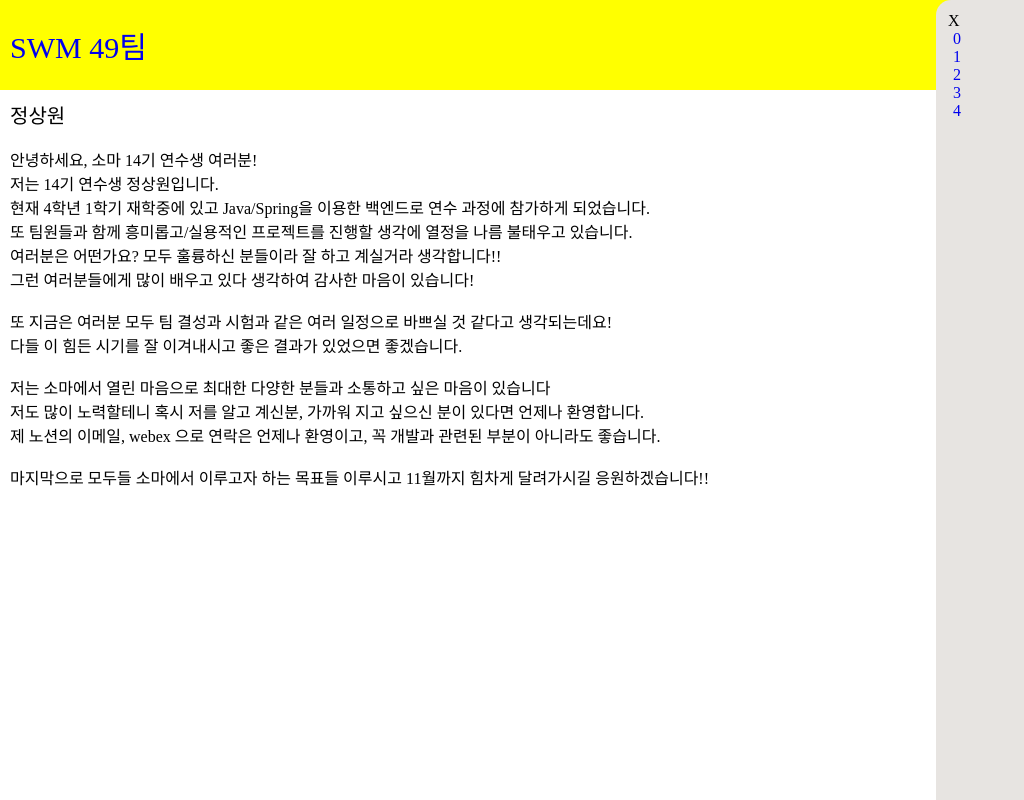
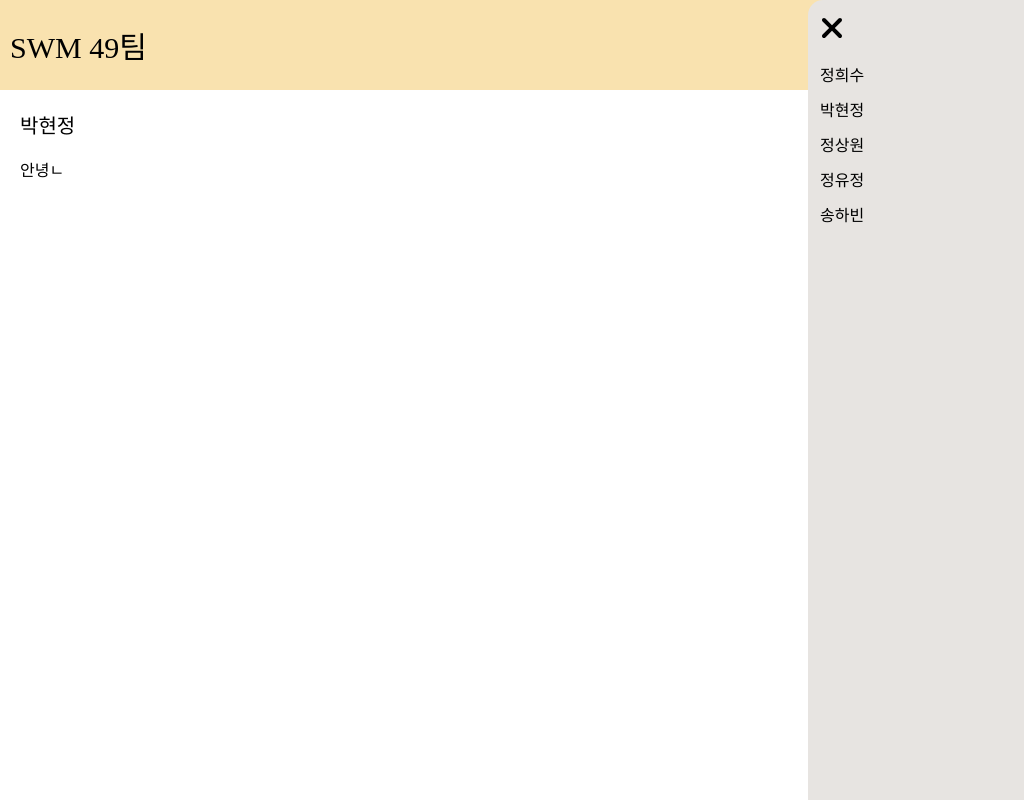
Before and after one commit to heeeesoo/SWM49, a React (Create React App) app: page /info/1 in a window 1280 px wide. Both pictures are taken after a click on the icon 1256 px from the left and 45 px from the top of the page. Shown: the whole page, without its empty margins (0-1024 px from the left). Built offline with nearby package versions, Linux system fonts and the light colour scheme.

Commit message:
feat : hover 기능 추가

```diff
--- a/src/App.js
+++ b/src/App.js
@@ -8,15 +8,22 @@ import { BrowserRouter, Routes, Route } from 'react-router-dom';
 const Container = styled.div`
   margin: -8px;
 `
+
+const StyledBox = styled.div`
+  margin: 20px;
+`
+
 function App() {
   return (
     <Container>
       <BrowserRouter>
         <Header/>
+        <StyledBox>
         <Routes>
           <Route path="/info/:num" element={<Info/>}></Route>
           <Route path="/" element={<Home/>}></Route>
         </Routes>
+        </StyledBox>
       </BrowserRouter>
     </Container>
   );
--- a/src/components/Header.js
+++ b/src/components/Header.js
@@ -2,7 +2,7 @@ import React, { useState } from 'react';
 import styled from "styled-components";
 import { Link } from 'react-router-dom';
 import { FontAwesomeIcon } from "@fortawesome/react-fontawesome";
-import { faBars } from "@fortawesome/free-solid-svg-icons";
+import { faBars, faXmark } from "@fortawesome/free-solid-svg-icons";
 
 const StyledHeader = styled.div`
     display: flex;
@@ -10,22 +10,29 @@ const StyledHeader = styled.div`
     justify-content: space-between;
     height: 70px;
     padding: 10px;
-    background: yellow;
+    background: #F9E2AF;
 `
 
 const StyledTitle = styled(Link)`
     font-size: 30px;
     box-sizing: border-box;
     text-decoration: none;
+    color: black;
+    &:hover{
+        color : gray;
+    }
+`
+
+const StyledName = styled.div`
+    height: 35px;
 `
 
 const StyledInfo = styled(Link)`
     text-decoration: none;
-    padding: 5px;
-`
-
-const ButtonX = styled.div`
-
+    color: black;
+    &:hover{
+        color : gray;
+    }
 `
 
 const SideBarWrap = styled.div`
@@ -34,7 +41,7 @@ const SideBarWrap = styled.div`
     border-radius: 15px 0 0 15px;
     background-color: #e7e4e1;
     height: 100%;
-    width: 80%;
+    width: 90%;
     right: -55%;
     top: 0;
     position: fixed;
@@ -47,7 +54,7 @@ const SideBarWrap = styled.div`
 
 const Header = () => {
     const [toggle, setToggle]=useState(false);
-    const info = [0,1,2,3,4];
+    const info = ["정희수","박현정","정상원","정유정","송하빈"];
 
     const handleClick = () => {
         setToggle(toggle => !toggle);
@@ -61,18 +68,19 @@ const Header = () => {
                 {
                     toggle &&
                     <SideBarWrap>
-                        <ButtonX onClick={handleClick}>
-                            X
-                        </ButtonX>
+                        <div onClick={handleClick}>
+                            <FontAwesomeIcon icon={faXmark} size="2x"/>
+                        </div>
+                        <br/>
                         {
                             info.map((v,i)=>{
                                 let url="info/"+i;
                                 return(
-                                    <div key={v}>
-                                    <StyledInfo to={url}>
-                                        {i}
-                                    </StyledInfo>
-                                    </div>
+                                    <StyledName key={v}>
+                                        <StyledInfo to={url}>
+                                            {info[i]}
+                                        </StyledInfo>
+                                    </StyledName>
                                 )
                             })
                         }
--- a/src/data/1.json
+++ b/src/data/1.json
@@ -1,5 +1,5 @@
 {
-    "id":1,
-    "name":"정상원",
-    "text":"안녕하세요, 소마 14기 연수생 여러분! \n 저는 14기 연수생 정상원입니다. \n 현재 4학년 1학기 재학중에 있고 Java/Spring을 이용한 백엔드로 연수 과정에 참가하게 되었습니다. \n 또 팀원들과 함께 흥미롭고/실용적인 프로젝트를 진행할 생각에 열정을 나름 불태우고 있습니다. \n 여러분은 어떤가요? 모두 훌륭하신 분들이라 잘 하고 계실거라 생각합니다!! \n 그런 여러분들에게 많이 배우고 있다 생각하여 감사한 마음이 있습니다! \n\n 또 지금은 여러분 모두 팀 결성과 시험과 같은 여러 일정으로 바쁘실 것 같다고 생각되는데요! \n 다들 이 힘든 시기를 잘 이겨내시고 좋은 결과가 있었으면 좋겠습니다. \n\n 저는 소마에서 열린 마음으로 최대한 다양한 분들과 소통하고 싶은 마음이 있습니다 \n 저도 많이 노력할테니 혹시 저를 알고 계신분, 가까워 지고 싶으신 분이 있다면 언제나 환영합니다. \n 제 노션의 이메일, webex 으로 연락은 언제나 환영이고, 꼭 개발과 관련된 부분이 아니라도 좋습니다. \n\n 마지막으로 모두들 소마에서 이루고자 하는 목표들 이루시고 11월까지 힘차게 달려가시길 응원하겠습니다!!"
+    "id":2,
+    "name":"박현정",
+    "text":"안녕ㄴ"
 }
--- a/src/data/2.json
+++ b/src/data/2.json
@@ -1,5 +1,5 @@
 {
-    "id":2,
-    "name":"222",
-    "text":"안녕ㄴ"
+    "id":1,
+    "name":"정상원",
+    "text":"안녕하세요, 소마 14기 연수생 여러분! \n 저는 14기 연수생 정상원입니다. \n 현재 4학년 1학기 재학중에 있고 Java/Spring을 이용한 백엔드로 연수 과정에 참가하게 되었습니다. \n 또 팀원들과 함께 흥미롭고/실용적인 프로젝트를 진행할 생각에 열정을 나름 불태우고 있습니다. \n 여러분은 어떤가요? 모두 훌륭하신 분들이라 잘 하고 계실거라 생각합니다!! \n 그런 여러분들에게 많이 배우고 있다 생각하여 감사한 마음이 있습니다! \n\n 또 지금은 여러분 모두 팀 결성과 시험과 같은 여러 일정으로 바쁘실 것 같다고 생각되는데요! \n 다들 이 힘든 시기를 잘 이겨내시고 좋은 결과가 있었으면 좋겠습니다. \n\n 저는 소마에서 열린 마음으로 최대한 다양한 분들과 소통하고 싶은 마음이 있습니다 \n 저도 많이 노력할테니 혹시 저를 알고 계신분, 가까워 지고 싶으신 분이 있다면 언제나 환영합니다. \n 제 노션의 이메일, webex 으로 연락은 언제나 환영이고, 꼭 개발과 관련된 부분이 아니라도 좋습니다. \n\n 마지막으로 모두들 소마에서 이루고자 하는 목표들 이루시고 11월까지 힘차게 달려가시길 응원하겠습니다!!"
 }
--- a/src/data/3.json
+++ b/src/data/3.json
@@ -1,5 +1,5 @@
 {
     "id":3,
-    "name":"333",
+    "name":"정유정",
     "text":"안녕ㅇ"
 }
--- a/src/data/4.json
+++ b/src/data/4.json
@@ -1,5 +1,5 @@
 {
     "id":4,
-    "name":"444",
-    "text":"안녕ㅇㅇ"
+    "name":"송하빈",
+    "text":"안녕하세요 저는 웹 프론트 개발에 관심있는 정희수입니다."
 }
--- a/src/pages/Home.js
+++ b/src/pages/Home.js
@@ -3,7 +3,7 @@ import React from 'react';
 const Home = () => {
     return (
         <div>
-            Home
+            우측 상단 바를 눌러 팀원의 자기소개를 확인해주세요!
         </div>
     );
 };
--- a/src/pages/Info.js
+++ b/src/pages/Info.js
@@ -8,7 +8,6 @@ import info3 from "../data/3.json";
 import info4 from "../data/4.json";
 
 const StyledContainer = styled.div`
-    margin: 10px;
 `
 
 const StyledName = styled.div`
```
